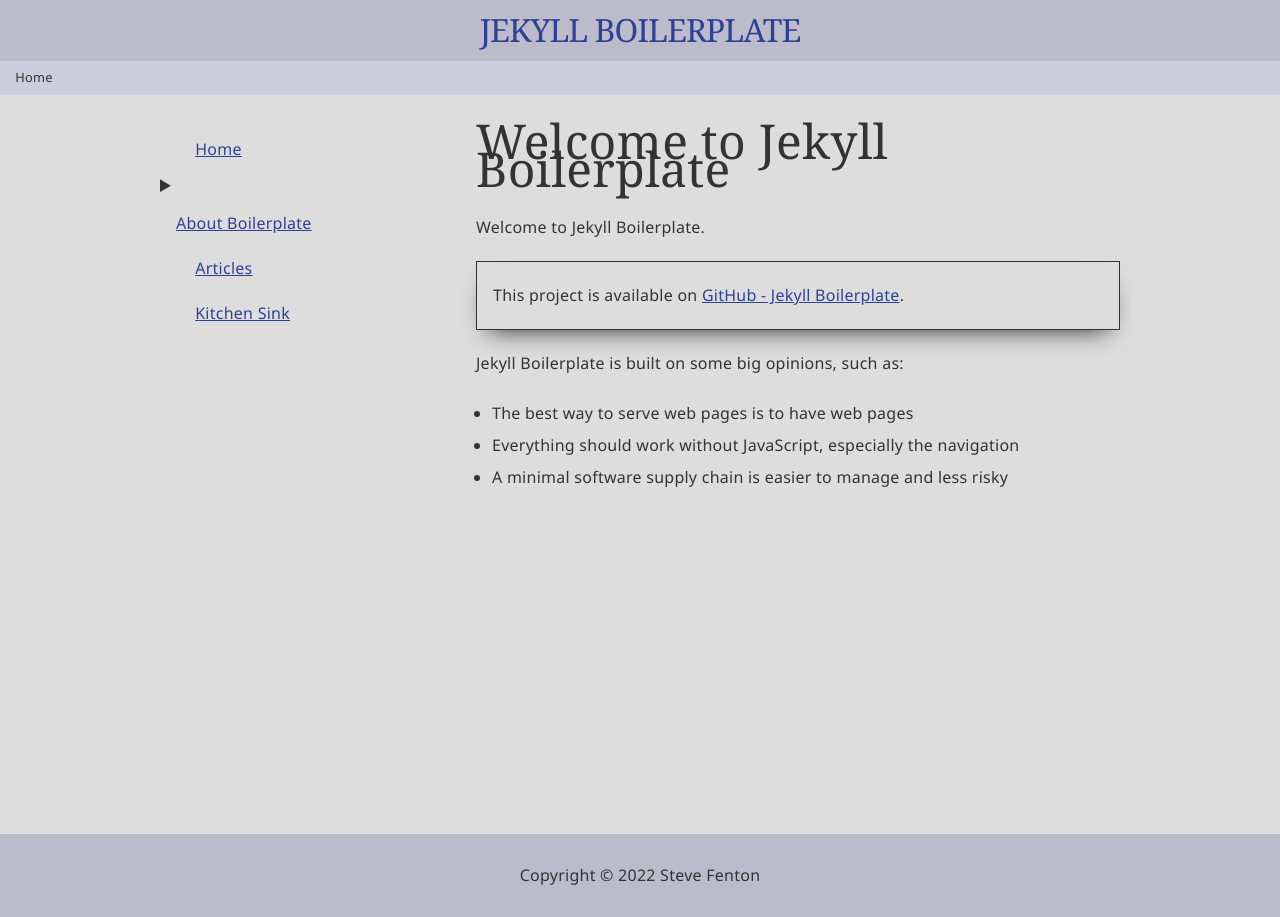
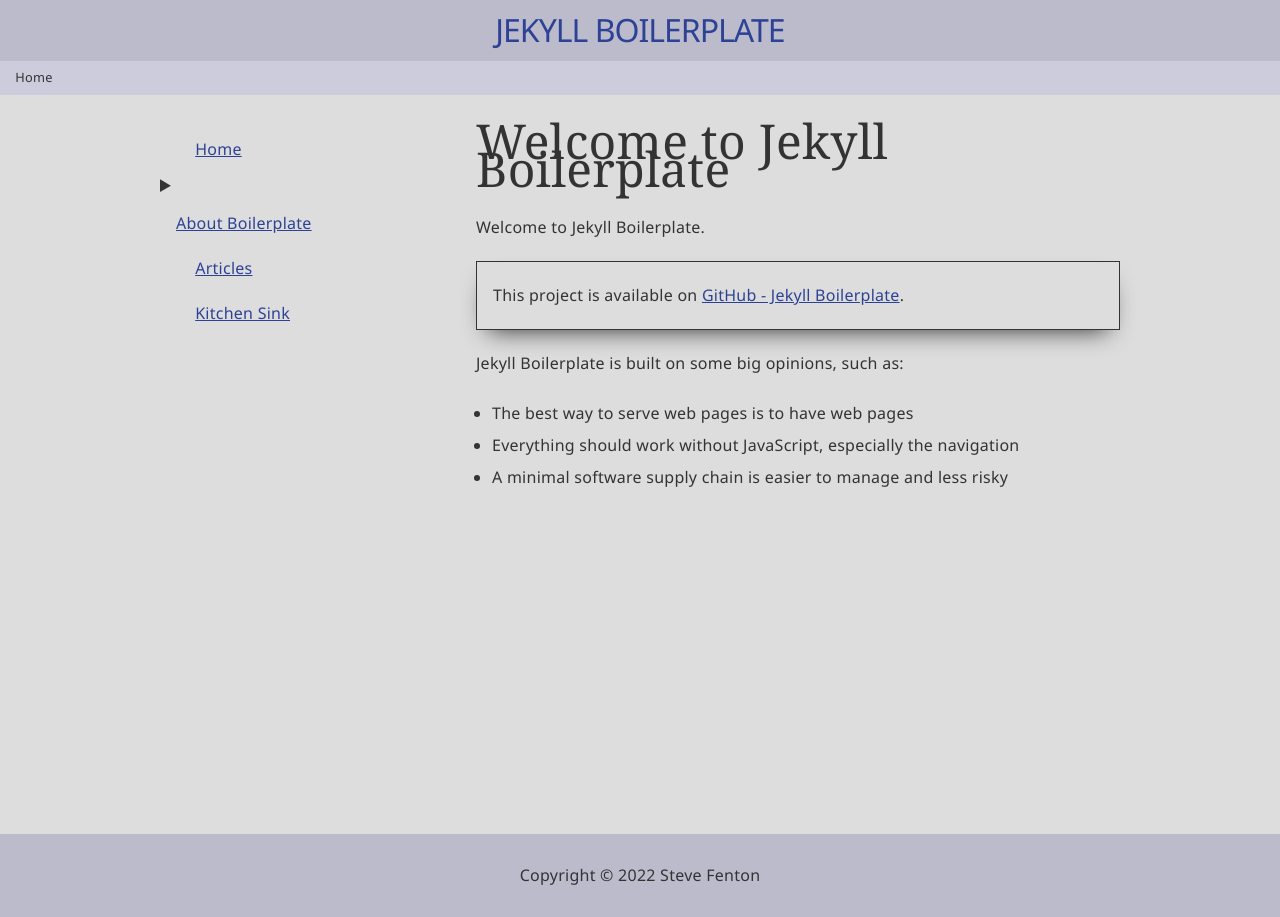
Before and after one commit to Steve-Fenton/jekyll-boilerplate, a Jekyll site: the page built from index.md, in a window 1280 px wide. Built offline with Jekyll 4.4.1, drawn with Linux system fonts in a browser that asks for light colours.

Commit message:
Heading updates

```diff
--- a/assets/css/main.css
+++ b/assets/css/main.css
@@ -293,13 +293,16 @@
 .site-title {
     letter-spacing: -1px;
     text-transform: uppercase;
-    font-family: var(--heading-font);
 }
 
 .navigation-icon {
     display: none;
     font-size: 3rem;
     height: 40px;
+    width: 40px;
+    position: absolute;
+    top: 10px;
+    left: 10px;
 }
 
 /* Footer */
@@ -391,7 +394,7 @@
     max-height: 100vh;
     background-color: var(--aft);
     padding : 5rem 1em 0 1em;
-    overflow-y: scroll;
+    overflow-y: auto;
 }
 
 /* Content */
@@ -459,11 +462,6 @@
 @media (max-width: 860px) {
 
     /* Show the Hamburger Icon */
-    body > header {
-        display: grid;
-        grid-template-columns: 3rem auto 3rem;
-    }
-
     .navigation-icon {
         display: block;
     }
```
